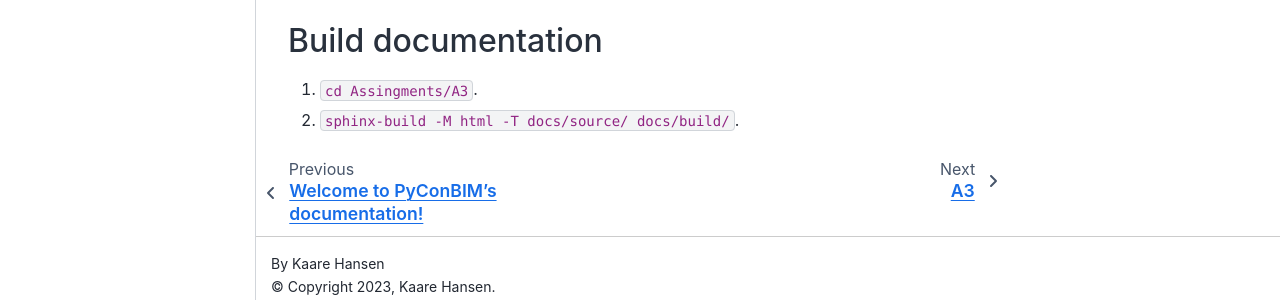
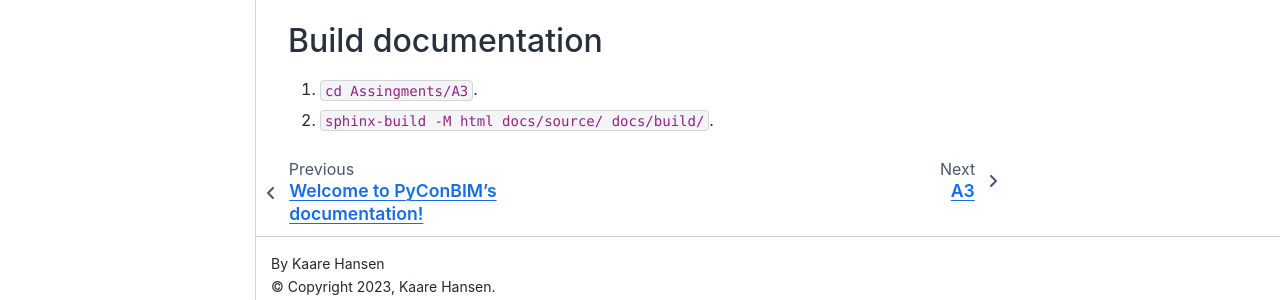
Before and after one commit to KaareH/DTU_E23_41934_Advanced-BIM, a Sphinx documentation site: the page built from Assignments/A3/docs/source/installation.rst, in a window 1280 px wide and 1008 px high. Shown: the part 694-994 px from the top of the window. Built offline with Sphinx 7.4.7 and the Sphinx Book theme 1.1.4, drawn with Linux system fonts in a browser that asks for light colours.

```diff
--- a/Assignments/A3/docs/source/installation.rst
+++ b/Assignments/A3/docs/source/installation.rst
@@ -24,4 +24,4 @@ Steps
 Build documentation
 ------------------------
 1. :code:`cd Assingments/A3`.
-2. :code:`sphinx-build -M html -T docs/source/ docs/build/`.
+2. :code:`sphinx-build -M html docs/source/ docs/build/`.
```
